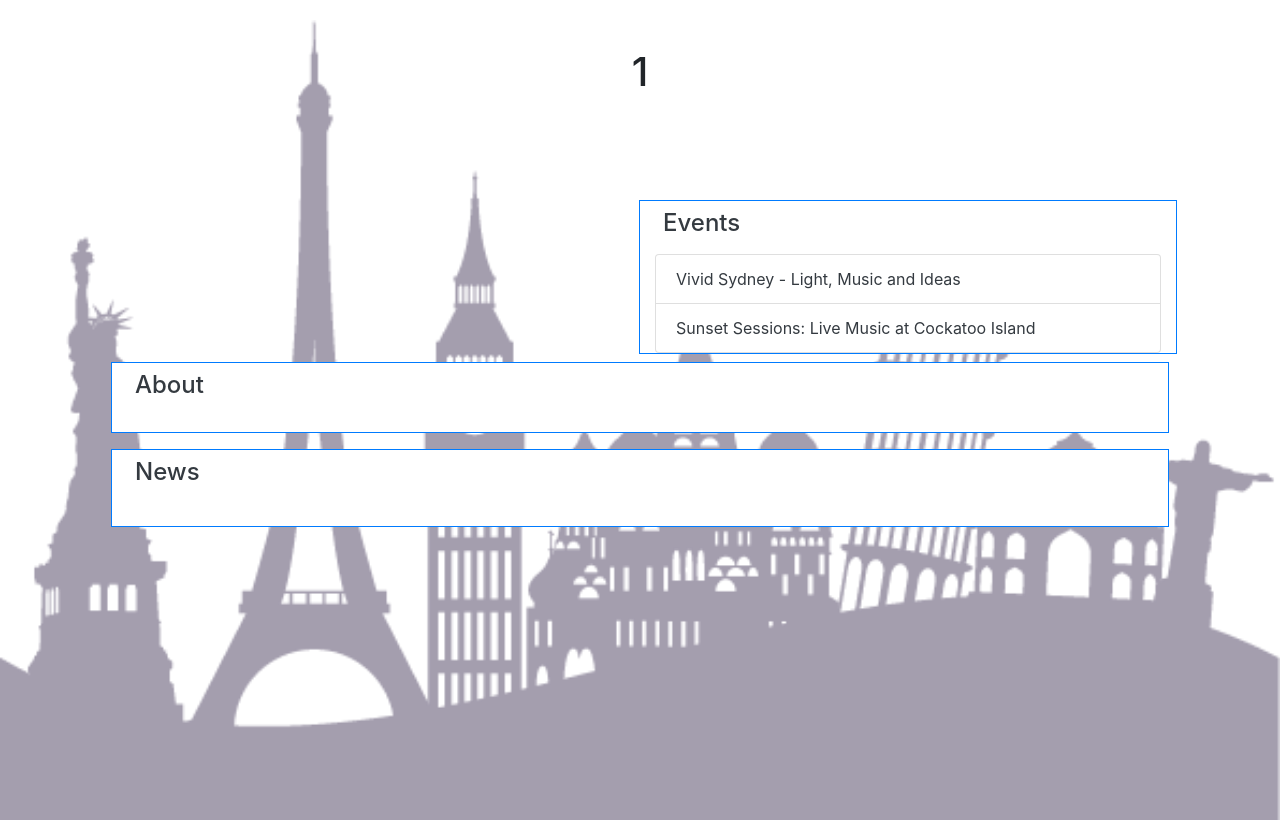
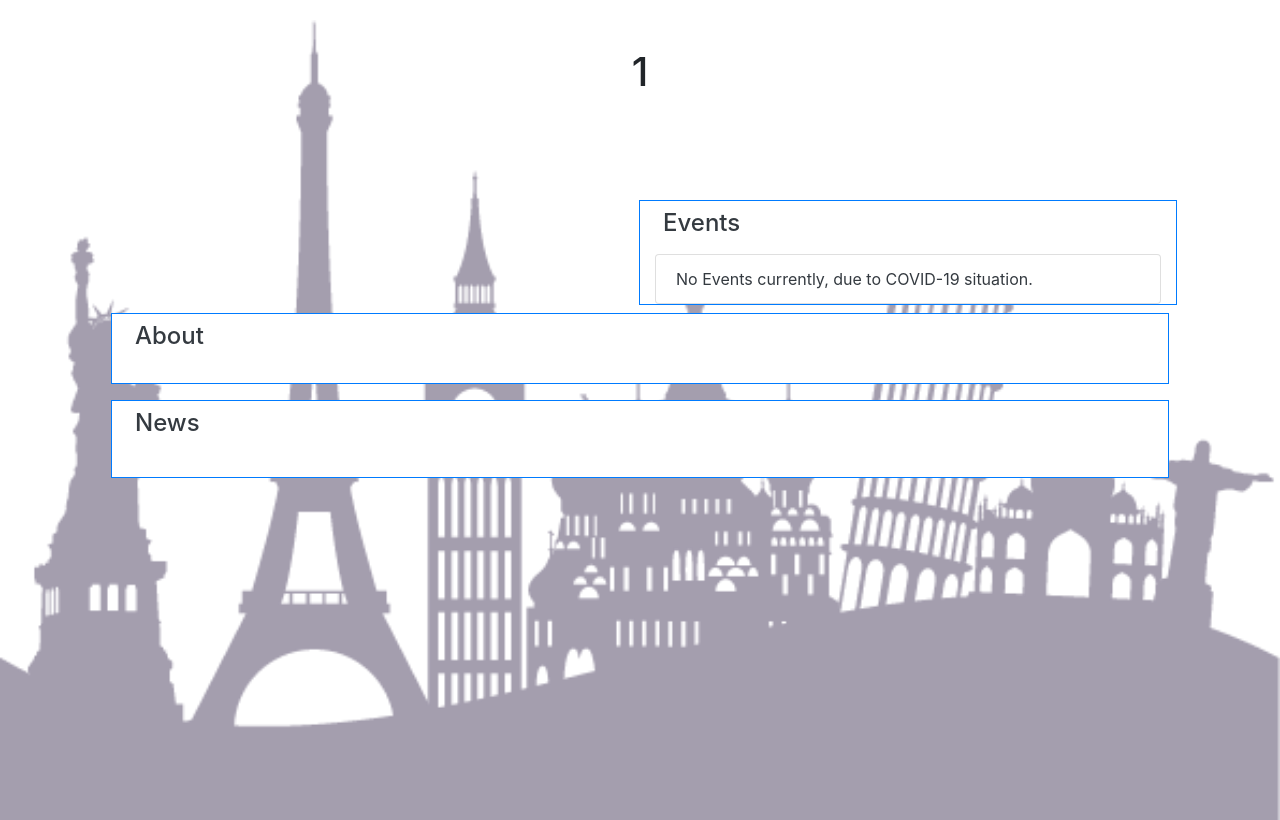
Before and after one commit to SkitzAvernal/SENG2021, a Flask app: page /landmark/1 in a window 1280 px wide. Shown: the part 56-876 px from the top of the page. Run offline with Flask 2, Linux system fonts and the light colour scheme; some libraries are stand-ins or nearby versions.

Commit message:
Wikimwdia stuffs

```diff
--- a/flask_version/templates/index.html
+++ b/flask_version/templates/index.html
@@ -76,7 +76,7 @@
     {% with errors = get_flashed_messages(with_categories=true) %}
     {% if errors %}
         {% for category, error in errors %}
-        <span class = "error">
+        <span class = "error ">
             {{error}}
         </span>
         {% endfor %}
--- a/flask_version/templates/landmark.html
+++ b/flask_version/templates/landmark.html
@@ -76,11 +76,9 @@
                                 </div>
                                 <ul class = "list-group">
                                     <li class = "list-group-item">
-                                        Vivid Sydney - Light, Music and Ideas
+                                       No Events currently, due to COVID-19 situation.
                                     </li>
-                                    <li class = "list-group-item">
-                                            Sunset Sessions: Live Music at Cockatoo Island
-                                    </li>
+
                                 </ul>
                         </div>
                     </div>
@@ -122,7 +120,12 @@
     fetch(fetch_url, fetchData)
     .then(response => response.json())
     .then(data => {
-        about.innerText = data.extract;
+        if (data.extract == null) {
+            about.innerText = "No Imformation about this landmark.";
+        }
+        else {
+            about.innerText = data.extract;
+        }
     })
 
     // Image
```
